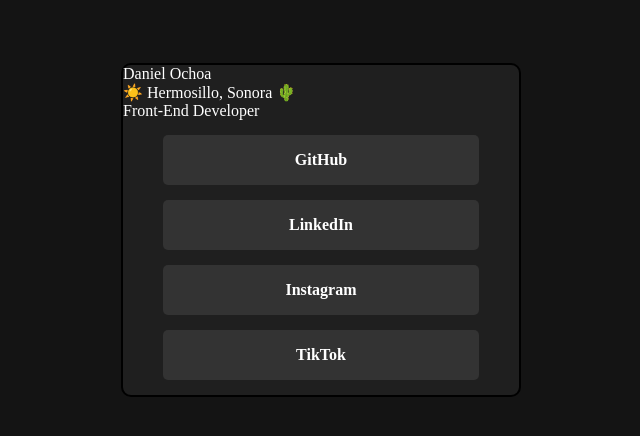
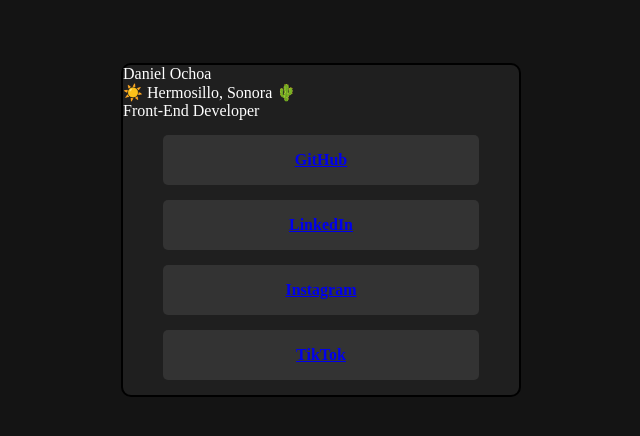
Before and after one commit to DanielOch8a/Social-Links-Profile, a plain HTML site: page index.html in a window 1280 px wide. Shown: the whole page, without its empty margins (319-959 px from the left). Drawn offline with Linux system fonts and the light colour scheme.

Commit message:
Add html anchor for social links buttons

```diff
--- a/index.html
+++ b/index.html
@@ -32,13 +32,13 @@
       </div>
 
       <div class="links">
-        <div class="button">GitHub</div>
+        <div class="button"><a href="https://github.com/DanielOch8a">GitHub</a></div>
 
-        <div class="button">LinkedIn</div>
+        <div class="button"><a href="https://www.linkedin.com/in/fdanielochoac/">LinkedIn</a></div>
 
-        <div class="button">Instagram</div>
+        <div class="button"><a href="https://www.instagram.com/daniel.och8a/">Instagram</a></div>
 
-        <div class="button">TikTok</div>
+        <div class="button"><a href="https://www.tiktok.com/@danieloch8a">TikTok</a></div>
       </div>
     </div>
 
```
